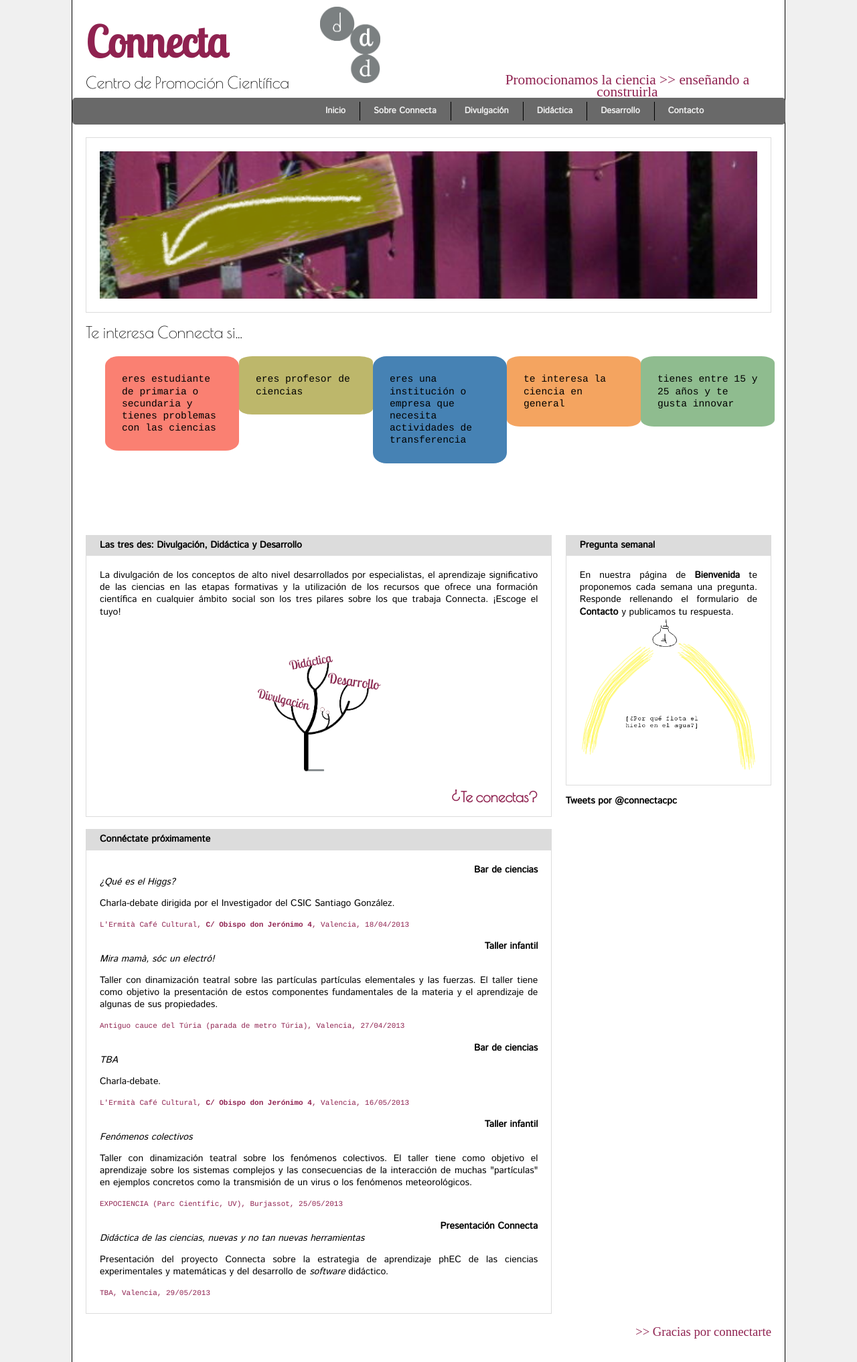
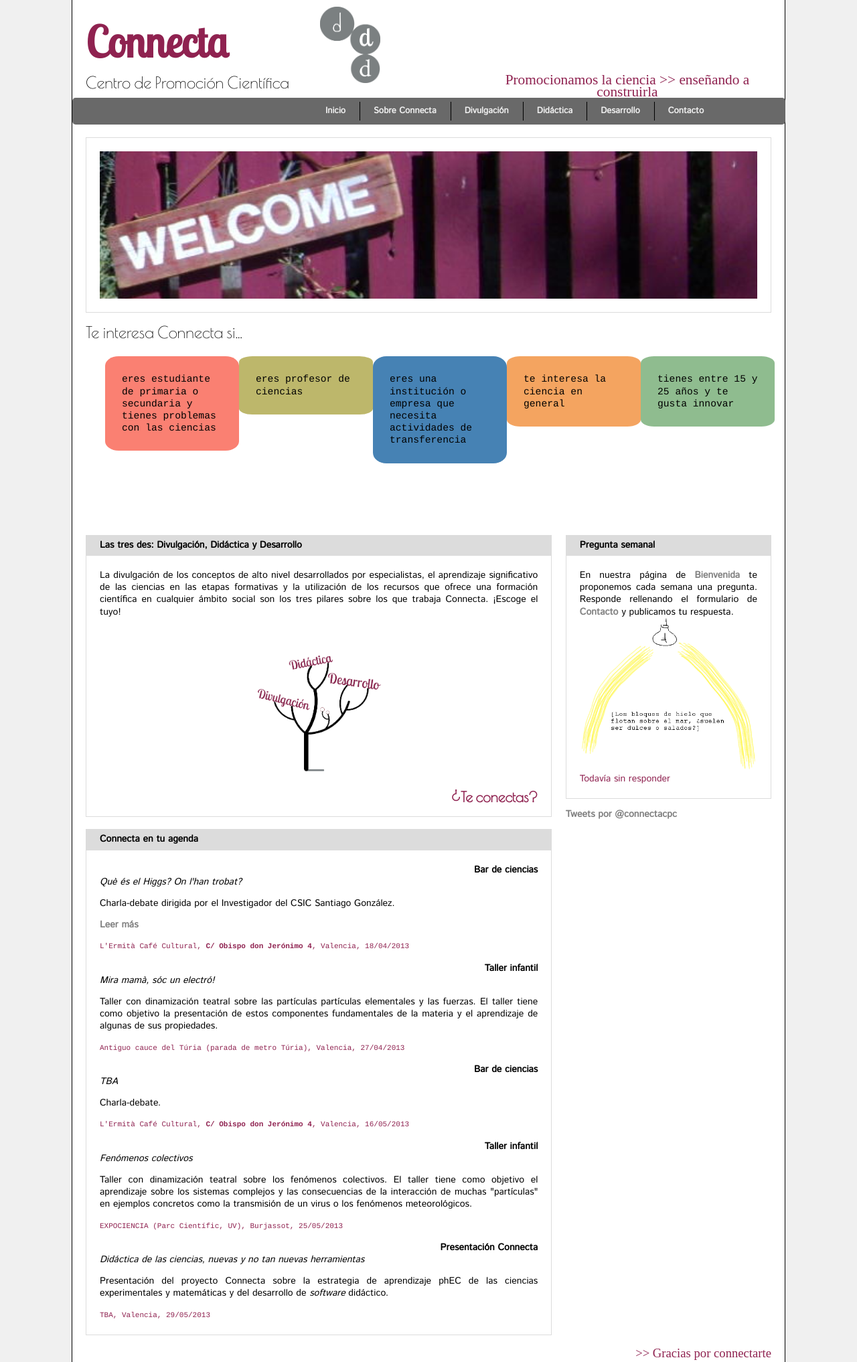
Before and after one commit to guigarfr/noproblem, a Django app: template site/noproblem/noproblem/templates/inicio.html in a window 1280 px wide. Shown: the top 2034 px of the page at 67% size. Run offline with Django 3.2, Linux system fonts and the light colour scheme; the template is opened without the code that fills it, so the values that code supplies are empty; parts of the project's set-up code (start-up, migrations or seed data) failed here and were passed over; some libraries are stand-ins or nearby versions; some web fonts are replaced.

Commit message:
modificaciones de última hora

```diff
--- a/site/noproblem/noproblem/media/deco.css
+++ b/site/noproblem/noproblem/media/deco.css
@@ -15,7 +15,7 @@ margin:-11px;
 }
 #int li{float:left;width:200px;height:200px;}
 
-a.showhim {font-weight: normal; text-decoration:none;}
+a.showhim {font-weight: normal; text-decoration:none; color:black}
 a.showhim:hover { color:black;}
 
 .showme{
@@ -26,6 +26,15 @@ display : block;
 color:black;
 text-align:center;
 font-weight: bold;
+}
+
+.showmetext{
+display: none;
+}
+.showhimtext:hover .showmetext{
+display : block;
+color:black;
+font-weight: normal;
 }
 
 div.hr {
@@ -114,7 +123,7 @@ font-weight:normal;font-size:18pt;font-family:Poiret One;
 	/*font-weight:normal;font-size:24pt;font-family:Annie Use Your Telescope;*/
 }
 
-#rotando{font-weight:normal;font-size:18pt;font-family:Poiret One;}
+#rotando{color:#8F2250;}
 
 #sometitles{
 font-weight:bold;font-size:16pt;font-family:Poiret One; color:#8F2250;
@@ -152,10 +161,13 @@ padding: 5px 20px 5px 20px;
 
 
 a{
-color: #000000;
+color: gray;
 font-weight: bold; text-decoration: none;
 }
 a:hover { color:#8F2250;}
+
+
+
 
 /*para dos columnas*/
 #div-1a {
--- a/site/noproblem/noproblem/templates/divulgacion.html
+++ b/site/noproblem/noproblem/templates/divulgacion.html
@@ -42,6 +42,8 @@
 <li>Eventos de transferencia científica para empresas</li>
 <br>
 <li>Servicios de divulgación para ayuntamientos, asociaciones y entidades que los soliciten</li>
+<br>
+<li>Cursos específicos</li>
 </ul>
 </div>
 </div>
@@ -56,7 +58,7 @@ en <a href="/contacto/" title="contacto">Contacto</a> y envíanos tu respuesta
 rellenando el formulario. Si eres
 la primera persona en acertar publicaremos tu nombre y tu respuesta.
 <p>
-Ven al 100Trivial que organizamos una vez al mes y pasa un buen rato poniéndote a prueba.
+Ven al Bar de Ciencias que organizamos una vez al mes y pasa un buen rato.
 <p>
 Ven a los talleres infantiles que ofrecemos periódicamente; en ellos trabajamos un
 concepto científico determinado con juegos y dinámicas teatrales para niños/jóvenes
--- a/site/noproblem/noproblem/templates/inicio.html
+++ b/site/noproblem/noproblem/templates/inicio.html
@@ -4,7 +4,7 @@
 
 {% block content %}
 <div id="cuadro">
-<div align="center"><img src="{{ MEDIA_URL }}welcome2.png" width="100%"  align="center"> </img></div>
+<div align="center"><img src="{{ MEDIA_URL }}welcome.png" width="100%"  align="center"> </img></div>
 </div>
 
 <div style="text-align:left;"><h2>Te interesa Connecta si...</h2></div>
@@ -53,13 +53,31 @@ style="border:none;border-radius:50%;"> </img></div>
 <br>
 
 <div id="cuadroup">
-<b>Connéctate próximamente</b>
+<b>Connecta en tu agenda</b>
 </div>
 
 <div id="cuadro">
 <div align="right"><b>Bar de ciencias</b></div>
-<i>¿Qué es el Higgs?</i>
+<i>Què és el Higgs? On l'han trobat?</i>
 <p>Charla-debate dirigida por el Investigador del CSIC Santiago González.
+<a class="showhimtext"><div>
+Leer más
+<div class="showmetext" id="cuadro">El passat 4 de juliol es va anunciar el descobriment d'una nova partícula, al
+"Large Hadron Collider" (LHC) del CERN, amb enorme importància per a la
+comprensió de l'estructura de la matèria al nivell més bàsic. La confirmació de
+l'existència del bosó de Higgs té per a la física fonamental una rellevància
+equiparable a la que va tenir el descobriment de l'ADN en biologia o l'evidència
+de l'estructura atòmica i molecular en química. A nivell tecnològic suposa una
+fita comparable a l'arribada de l'home a la Lluna, però les seves repercussions
+científiques són molt més importants. És també un exemple paradigmàtic de
+col·laboració internacional, a escala mundial i amb lideratge europeu, unint els
+esforços de tota la comunitat de físics de partícules cap a un gran objectiu comú.
+Quatre dècades d'intens treball científic i desenvolupament d'avançades
+tecnologies han permès confirmar l'existència d'un nou camp de forces, postulat
+el 1964, que pot fer encaixar les últimes peces de l'anomenat "Model Estàndard"
+de les interaccions fonamentals i, potser, obrir una finestra a nous fenòmens de
+naturalesa insospitada.</div></div></a>
+
 <p><div id="coords">L'Ermità Café Cultural, <a href="http://goo.gl/maps/tTIqG">C/ Obispo
 don Jerónimo 4</a>, Valencia,
 18/04/2013</div>
@@ -113,9 +131,24 @@ En nuestra página de <a href="/welcome/">Bienvenida</a> te proponemos cada sema
 Responde rellenando el formulario de <a href="/contacto/">Contacto</a> y publicamos tu respuesta.
 <br>
 <img src="{{ MEDIA_URL }}bombilla.png" width="100%"  align="center">
+
+<script type="text/javascript">
+var indice = 0;
+frases = new Array();
+frases[0] = "Todavía sin responder";
+frases[1] = "¡Participa!";
+indice = Math.random()*(frases.length);
+indice = Math.floor(indice);
+function rotar() {
+if (indice == frases.length) {indice = 0;}
+document.getElementById("rotando").innerHTML = frases[indice];
+indice++;
+setTimeout("rotar();",2000);
+}
+</script>
+<div id="rotando"></div><script type="text/javascript">rotar();</script>
 </div>
 <p>
-
 <!-- Twitter -->
 
 <a class="twitter-timeline" href="https://twitter.com/connectacpc" data-widget-id="317316659083886593" height="400">
--- /dev/null
+++ b/site/noproblem/noproblem/templates/windowchild.html
@@ -0,0 +1 @@
+hola
--- a/site/noproblem/noproblem/views.py
+++ b/site/noproblem/noproblem/views.py
@@ -23,6 +23,7 @@ def didactica(request):
 
 def desarrollo(request):
     return render_to_response('desarrollo.html', context_instance=RequestContext(request))
+
 
 def contacto(request):
 	if request.method == 'POST':
```
Also changed, not shown: site/noproblem/noproblem/templates/about.html (+5 -3 lines), site/noproblem/noproblem/media/bombilla.png, site/noproblem/noproblem/media/ventana.png, site/noproblem/noproblem/templates/ventana.png.
